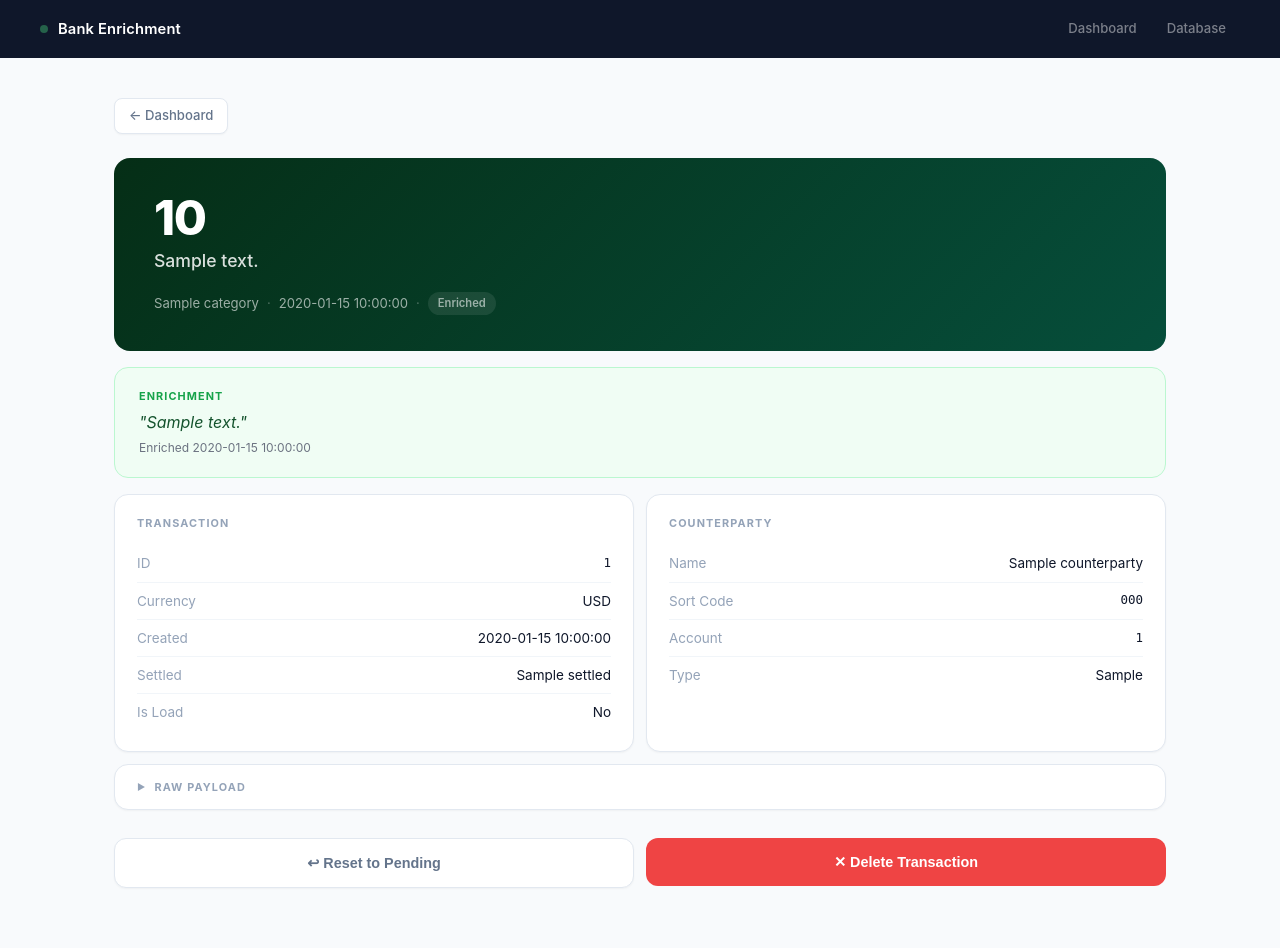
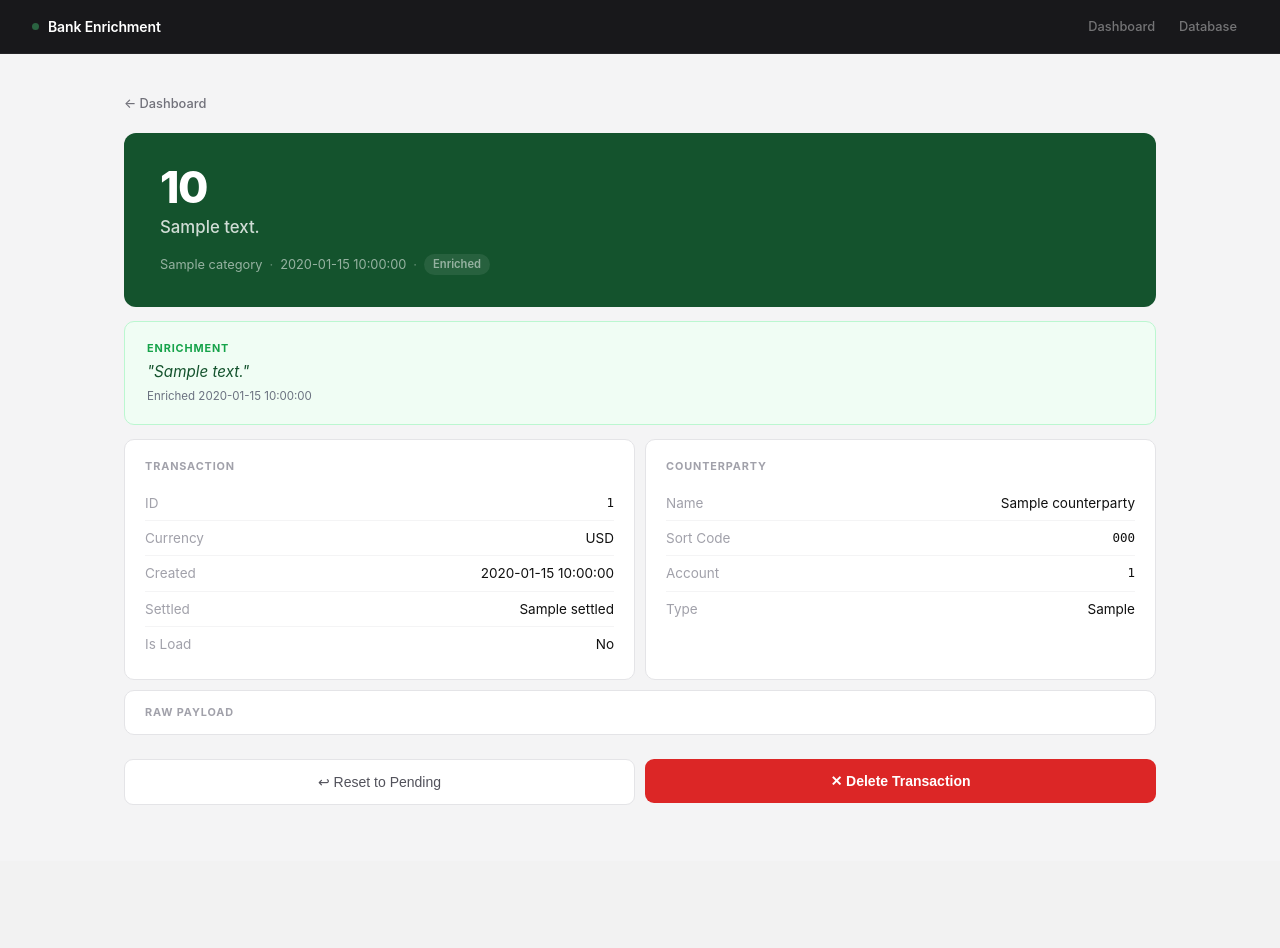
Before and after one commit to Samuel-Mason-git/bank-enrichment, a FastAPI app: template src/server_scripts/templates/transaction.html in a window 1280 px wide. After the commit the page ends 805 px from the top, so only its background shows below. Run offline with FastAPI, Linux system fonts and the light colour scheme; the template is opened without the code that fills it: most values are stand-ins (such as "Sample title", 1, 10 or a date in 2020).

Commit message:
Dependancies added

```diff
--- a/pyproject.toml
+++ b/pyproject.toml
@@ -16,6 +16,7 @@ dependencies = [
     "duckdb (>=1.5.2,<2.0.0)",
     "jinja2 (>=3.1.0,<4.0.0)",
     "aiofiles (>=24.0.0,<25.0.0)",
+    "python-multipart (>=0.0.9)",
     "telegram (>=0.0.1,<0.0.2)"
 ]
 
--- a/src/server_scripts/static/style.css
+++ b/src/server_scripts/static/style.css
@@ -1,36 +1,22 @@
 *, *::before, *::after { box-sizing: border-box; margin: 0; padding: 0; }
-
-:root {
-    --bg:           #f8fafc;
-    --surface:      #ffffff;
-    --border:       #e2e8f0;
-    --border-light: #f1f5f9;
-    --text:         #0f172a;
-    --text-muted:   #64748b;
-    --text-faint:   #94a3b8;
-    --accent:       #6366f1;
-    --pending:      #f59e0b;
-    --enriched:     #8b5cf6;
-    --processed:    #10b981;
-    --danger:       #ef4444;
-}
 
 body {
     font-family: -apple-system, BlinkMacSystemFont, 'Segoe UI', sans-serif;
-    background: var(--bg);
-    color: var(--text);
+    background: #f4f4f5;
+    color: #111;
     min-height: 100vh;
     line-height: 1.5;
 }
 
-/* ── Header ───────────────────────────────────────────── */
+/* ── Header ─────────────────────────────────────────────────── */
 header {
-    background: #0f172a;
-    padding: 0 40px;
+    height: 54px;
+    background: #18181b;
+    border-bottom: 1px solid rgba(255,255,255,0.05);
     display: flex;
     align-items: center;
     justify-content: space-between;
-    height: 58px;
+    padding: 0 32px;
     position: sticky;
     top: 0;
     z-index: 50;
@@ -39,23 +25,22 @@ header {
 .header-brand {
     display: flex;
     align-items: center;
-    gap: 10px;
+    gap: 9px;
 }
 
 header h1 {
-    font-size: 0.92rem;
+    font-size: 0.875rem;
     font-weight: 600;
-    letter-spacing: 0.01em;
-    color: white;
+    color: #fff;
+    letter-spacing: -0.01em;
 }
 
 .dot {
-    width: 8px;
-    height: 8px;
+    width: 7px;
+    height: 7px;
     background: #4ade80;
     border-radius: 50%;
     animation: pulse 2s infinite;
-    flex-shrink: 0;
 }
 
 @keyframes pulse {
@@ -63,481 +48,431 @@ header h1 {
     50%       { opacity: 0.3; }
 }
 
-.header-nav {
-    display: flex;
-    align-items: center;
-    gap: 2px;
-}
+.header-nav { display: flex; gap: 2px; }
 
 .nav-link {
-    padding: 6px 14px;
-    border-radius: 8px;
-    font-size: 0.82rem;
+    font-size: 0.8rem;
     font-weight: 500;
-    color: rgba(255,255,255,0.45);
+    color: rgba(255,255,255,0.4);
+    padding: 5px 11px;
+    border-radius: 6px;
     text-decoration: none;
-    transition: all 0.12s;
+    transition: color 0.1s;
 }
-.nav-link:hover       { color: white; background: rgba(255,255,255,0.08); text-decoration: none; }
-.nav-link.active      { color: white; background: rgba(255,255,255,0.12); }
+.nav-link:hover  { color: rgba(255,255,255,0.8); text-decoration: none; }
+.nav-link.active { color: #fff; background: rgba(255,255,255,0.1); }
 
-/* ── Layout ───────────────────────────────────────────── */
+/* ── Main container ─────────────────────────────────────────── */
 main {
-    max-width: 1100px;
-    margin: 40px auto;
+    max-width: 1080px;
+    margin: 36px auto;
     padding: 0 24px;
 }
 
-/* ── Section labels ───────────────────────────────────── */
+/* ── Section labels ─────────────────────────────────────────── */
 .section-label {
     font-size: 0.68rem;
+    font-weight: 700;
     text-transform: uppercase;
-    letter-spacing: 0.1em;
-    color: var(--text-faint);
-    font-weight: 700;
+    letter-spacing: 0.08em;
+    color: #a1a1aa;
     margin-bottom: 10px;
-    margin-top: 36px;
+    margin-top: 32px;
 }
 .section-label:first-child { margin-top: 0; }
 
-/* ── Stat cards ───────────────────────────────────────── */
+/* ── Stat cards ─────────────────────────────────────────────── */
 .stats {
     display: grid;
-    grid-template-columns: repeat(auto-fit, minmax(160px, 1fr));
+    grid-template-columns: repeat(auto-fit, minmax(150px, 1fr));
     gap: 10px;
     margin-bottom: 10px;
 }
 
 .stat-card {
-    background: var(--surface);
-    border-radius: 14px;
-    padding: 20px 22px 18px;
-    border: 1px solid var(--border);
-    box-shadow: 0 1px 2px rgba(0,0,0,0.04);
-    position: relative;
-    overflow: hidden;
+    background: #fff;
+    border-radius: 10px;
+    padding: 18px 20px;
+    border: 1px solid #e4e4e7;
+    border-left: 3px solid #d4d4d8;
 }
-.stat-card::after {
-    content: '';
-    position: absolute;
-    top: 0; left: 0; right: 0;
-    height: 3px;
-    border-radius: 14px 14px 0 0;
-}
-.stat-card.total::after    { background: #334155; }
-.stat-card.pending::after  { background: var(--pending); }
-.stat-card.enriched::after { background: var(--enriched); }
-.stat-card.processed::after{ background: var(--processed); }
+.stat-card.total    { border-left-color: #27272a; }
+.stat-card.pending  { border-left-color: #f59e0b; }
+.stat-card.enriched { border-left-color: #8b5cf6; }
+.stat-card.processed{ border-left-color: #10b981; }
 
 .stat-card .value {
-    font-size: 2rem;
+    font-size: 1.875rem;
     font-weight: 700;
     line-height: 1;
+    letter-spacing: -0.02em;
+    color: #111;
     margin-bottom: 5px;
-    letter-spacing: -0.02em;
 }
 .stat-card .label {
     font-size: 0.68rem;
+    font-weight: 600;
     text-transform: uppercase;
-    letter-spacing: 0.1em;
-    color: var(--text-faint);
-    font-weight: 600;
+    letter-spacing: 0.08em;
+    color: #a1a1aa;
 }
 
-/* ── Cards ────────────────────────────────────────────── */
+/* ── Card container ─────────────────────────────────────────── */
 .card {
-    background: var(--surface);
-    border-radius: 14px;
-    border: 1px solid var(--border);
-    box-shadow: 0 1px 2px rgba(0,0,0,0.04);
+    background: #fff;
+    border-radius: 10px;
+    border: 1px solid #e4e4e7;
     overflow: hidden;
     margin-bottom: 10px;
 }
 
-/* ── Tables ───────────────────────────────────────────── */
-table {
-    width: 100%;
-    border-collapse: collapse;
-    font-size: 0.875rem;
-}
+/* ── Tables ─────────────────────────────────────────────────── */
+table { width: 100%; border-collapse: collapse; font-size: 0.875rem; }
 
 th {
     text-align: left;
-    padding: 11px 22px;
+    padding: 10px 20px;
     font-size: 0.68rem;
+    font-weight: 700;
     text-transform: uppercase;
-    letter-spacing: 0.08em;
-    color: var(--text-faint);
-    font-weight: 700;
-    background: #fafbfc;
-    border-bottom: 1px solid var(--border-light);
+    letter-spacing: 0.07em;
+    color: #a1a1aa;
+    background: #fafafa;
+    border-bottom: 1px solid #f0f0f0;
     white-space: nowrap;
 }
 
 td {
-    padding: 13px 22px;
-    border-bottom: 1px solid var(--border-light);
-    color: #334155;
+    padding: 13px 20px;
+    border-bottom: 1px solid #f4f4f5;
+    color: #3f3f46;
     vertical-align: middle;
 }
 
-tr:last-child td     { border-bottom: none; }
-tr:hover td          { background: #fafbfc; }
+tr:last-child td { border-bottom: none; }
+tr:hover td      { background: #fafafa; }
 
-/* ── Badges ───────────────────────────────────────────── */
+/* ── Badges ─────────────────────────────────────────────────── */
 .badge {
     display: inline-flex;
     align-items: center;
-    padding: 3px 10px;
+    padding: 2px 9px;
     border-radius: 20px;
     font-size: 0.7rem;
     font-weight: 600;
     text-transform: capitalize;
-    white-space: nowrap;
 }
 .badge.pending   { background: #fef3c7; color: #92400e; }
 .badge.enriched  { background: #ede9fe; color: #5b21b6; }
 .badge.processed { background: #d1fae5; color: #065f46; }
 
-/* ── Links ────────────────────────────────────────────── */
-a { color: var(--accent); text-decoration: none; }
+/* ── Links ──────────────────────────────────────────────────── */
+a { color: #6366f1; text-decoration: none; }
 a:hover { text-decoration: underline; }
 
 .back {
     display: inline-flex;
     align-items: center;
-    gap: 6px;
-    font-size: 0.82rem;
+    gap: 5px;
+    font-size: 0.8rem;
     font-weight: 500;
-    color: var(--text-muted);
+    color: #71717a;
     text-decoration: none;
-    padding: 7px 14px;
-    border-radius: 8px;
-    border: 1px solid var(--border);
-    background: var(--surface);
-    transition: all 0.12s;
-    margin-bottom: 24px;
-    box-shadow: 0 1px 2px rgba(0,0,0,0.04);
+    margin-bottom: 20px;
+    transition: color 0.1s;
 }
-.back:hover { color: var(--text); border-color: #cbd5e1; text-decoration: none; }
+.back:hover { color: #27272a; text-decoration: none; }
 
 .empty {
     text-align: center;
-    padding: 52px;
-    color: var(--text-faint);
+    padding: 48px;
+    color: #a1a1aa;
     font-size: 0.875rem;
 }
 
-.mono { font-family: 'SF Mono', 'Fira Code', 'Cascadia Code', monospace; font-size: 0.78rem; }
+.mono { font-family: 'SF Mono', 'Cascadia Code', 'Fira Code', monospace; font-size: 0.78rem; }
 
-/* ── Row action buttons ───────────────────────────────── */
+/* ── Row action buttons ─────────────────────────────────────── */
 .row-actions {
     display: flex;
-    gap: 8px;
     align-items: center;
+    gap: 6px;
     justify-content: flex-end;
 }
 
 .btn-row-enrich {
-    display: inline-flex;
-    align-items: center;
-    gap: 4px;
-    padding: 5px 13px;
-    border-radius: 20px;
-    border: 1.5px solid #fbbf24;
+    padding: 4px 10px;
+    border-radius: 5px;
+    border: none;
     font-size: 0.72rem;
-    font-weight: 600;
+    font-weight: 500;
     cursor: pointer;
-    background: #fffbeb;
-    color: #92400e;
-    transition: all 0.12s;
-    white-space: nowrap;
-    line-height: 1;
+    background: #fef3c7;
+    color: #78350f;
+    transition: background 0.1s;
 }
-.btn-row-enrich:hover { background: #fef3c7; border-color: #f59e0b; }
+.btn-row-enrich:hover { background: #fde68a; }
 
 .btn-row-delete {
-    display: inline-flex;
+    width: 26px;
+    height: 26px;
+    border-radius: 5px;
+    border: none;
+    font-size: 0.8rem;
+    cursor: pointer;
+    background: transparent;
+    color: #d4d4d8;
+    display: flex;
     align-items: center;
     justify-content: center;
-    width: 28px;
-    height: 28px;
-    border-radius: 50%;
-    border: 1.5px solid #fca5a5;
-    font-size: 0.75rem;
-    cursor: pointer;
-    background: white;
-    color: #dc2626;
-    transition: all 0.12s;
-    flex-shrink: 0;
+    transition: all 0.1s;
 }
-.btn-row-delete:hover { background: #fee2e2; border-color: #f87171; }
+.btn-row-delete:hover { background: #fee2e2; color: #dc2626; }
 
-/* ── Enrich modal ─────────────────────────────────────── */
+/* ── Enrich modal ───────────────────────────────────────────── */
 .modal-overlay {
     position: fixed;
     top: 0; left: 0;
     width: 100%; height: 100%;
-    background: rgba(10, 10, 25, 0.6);
-    backdrop-filter: blur(6px);
-    -webkit-backdrop-filter: blur(6px);
+    background: rgba(0,0,0,0.45);
     display: flex;
     align-items: center;
     justify-content: center;
     z-index: 1000;
-    padding: 24px;
+    padding: 20px;
 }
 
 .modal-box {
-    background: white;
-    border-radius: 20px;
-    padding: 36px;
+    background: #fff;
+    border-radius: 14px;
+    padding: 30px;
     width: 100%;
-    max-width: 460px;
-    box-shadow: 0 32px 80px rgba(0,0,0,0.25), 0 4px 16px rgba(0,0,0,0.08);
-    animation: modal-in 0.18s cubic-bezier(0.34, 1.2, 0.64, 1);
-}
-
-@keyframes modal-in {
-    from { opacity: 0; transform: scale(0.94) translateY(10px); }
-    to   { opacity: 1; transform: scale(1)    translateY(0); }
+    max-width: 440px;
+    box-shadow: 0 20px 48px rgba(0,0,0,0.18), 0 4px 12px rgba(0,0,0,0.08);
 }
 
 .modal-title {
-    font-size: 1.1rem;
+    font-size: 1rem;
     font-weight: 700;
-    color: var(--text);
-    margin-bottom: 4px;
+    color: #111;
+    margin-bottom: 3px;
 }
 
 .modal-tx-id {
-    font-family: 'SF Mono', 'Fira Code', monospace;
-    font-size: 0.72rem;
-    color: var(--text-faint);
-    margin-bottom: 22px;
+    font-family: 'SF Mono', 'Cascadia Code', monospace;
+    font-size: 0.7rem;
+    color: #a1a1aa;
+    margin-bottom: 20px;
     word-break: break-all;
 }
 
 .modal-textarea {
     width: 100%;
-    border: 1.5px solid var(--border);
-    border-radius: 10px;
-    padding: 13px 16px;
-    font-size: 0.9rem;
+    border: 1px solid #e4e4e7;
+    border-radius: 8px;
+    padding: 11px 14px;
+    font-size: 0.875rem;
     font-family: inherit;
     resize: none;
     outline: none;
-    color: var(--text);
-    line-height: 1.55;
-    transition: border-color 0.15s, box-shadow 0.15s;
+    color: #111;
+    line-height: 1.5;
+    transition: border-color 0.1s, box-shadow 0.1s;
 }
 .modal-textarea:focus {
-    border-color: var(--accent);
-    box-shadow: 0 0 0 3px rgba(99,102,241,0.1);
+    border-color: #6366f1;
+    box-shadow: 0 0 0 3px rgba(99,102,241,0.12);
 }
-.modal-textarea::placeholder { color: var(--text-faint); }
+.modal-textarea::placeholder { color: #a1a1aa; }
 
 .modal-footer {
     display: flex;
     justify-content: flex-end;
-    gap: 10px;
-    margin-top: 18px;
+    gap: 8px;
+    margin-top: 16px;
 }
 
 .btn-modal-cancel {
-    padding: 9px 20px;
-    border-radius: 10px;
-    border: 1.5px solid var(--border);
-    font-size: 0.85rem;
-    font-weight: 600;
+    padding: 8px 16px;
+    border-radius: 7px;
+    border: 1px solid #e4e4e7;
+    font-size: 0.82rem;
+    font-weight: 500;
     cursor: pointer;
-    background: white;
-    color: var(--text-muted);
-    transition: all 0.12s;
+    background: #fff;
+    color: #71717a;
+    transition: background 0.1s;
 }
-.btn-modal-cancel:hover { background: var(--bg); border-color: #cbd5e1; color: var(--text); }
+.btn-modal-cancel:hover { background: #fafafa; }
 
 .btn-enrich-submit {
-    padding: 9px 24px;
-    border-radius: 10px;
+    padding: 8px 18px;
+    border-radius: 7px;
     border: none;
-    font-size: 0.85rem;
+    font-size: 0.82rem;
     font-weight: 600;
     cursor: pointer;
     background: #f59e0b;
-    color: white;
-    transition: background 0.12s;
+    color: #fff;
+    transition: background 0.1s;
 }
 .btn-enrich-submit:hover { background: #d97706; }
 
-/* ── Transaction page ─────────────────────────────────── */
+/* ── Transaction hero ───────────────────────────────────────── */
 .tx-hero {
-    border-radius: 16px;
-    padding: 36px 40px;
-    margin-bottom: 16px;
-    color: white;
+    border-radius: 12px;
+    padding: 32px 36px;
+    margin-bottom: 14px;
+    color: #fff;
 }
-.tx-hero.debit  { background: linear-gradient(135deg, #0f172a 0%, #1e1b4b 100%); }
-.tx-hero.credit { background: linear-gradient(135deg, #052e16 0%, #064e3b 100%); }
+.tx-hero.debit  { background: #18181b; }
+.tx-hero.credit { background: #14532d; }
 
 .tx-hero-amount {
-    font-size: 3rem;
+    font-size: 2.75rem;
     font-weight: 800;
     letter-spacing: -0.03em;
+    line-height: 1;
     margin-bottom: 6px;
-    line-height: 1;
 }
 .tx-hero-desc {
-    font-size: 1.1rem;
+    font-size: 1.05rem;
     font-weight: 500;
-    opacity: 0.85;
-    margin-bottom: 18px;
+    opacity: 0.8;
+    margin-bottom: 14px;
 }
 .tx-hero-meta {
     display: flex;
     align-items: center;
-    gap: 8px;
-    font-size: 0.82rem;
-    opacity: 0.6;
+    gap: 7px;
+    font-size: 0.8rem;
+    opacity: 0.55;
 }
-.dot-sep { opacity: 0.5; }
-.tx-hero .badge {
-    opacity: 1;
-    background: rgba(255,255,255,0.15);
-    color: white;
-}
+.dot-sep { opacity: 0.6; }
+.tx-hero .badge { opacity: 1; background: rgba(255,255,255,0.15); color: #fff; }
 
+/* ── Enrichment card ────────────────────────────────────────── */
 .enrichment-card {
     background: #f0fdf4;
     border: 1px solid #bbf7d0;
-    border-radius: 14px;
-    padding: 20px 24px;
-    margin-bottom: 16px;
+    border-radius: 10px;
+    padding: 18px 22px;
+    margin-bottom: 14px;
 }
 .enrichment-label {
     font-size: 0.68rem;
+    font-weight: 700;
     text-transform: uppercase;
-    letter-spacing: 0.1em;
+    letter-spacing: 0.08em;
     color: #16a34a;
-    font-weight: 700;
-    margin-bottom: 6px;
+    margin-bottom: 5px;
 }
 .enrichment-context {
-    font-size: 1rem;
+    font-size: 0.95rem;
     color: #14532d;
     font-style: italic;
+    line-height: 1.5;
     margin-bottom: 4px;
-    line-height: 1.55;
 }
-.enrichment-meta {
-    font-size: 0.75rem;
-    color: #6b7280;
-}
+.enrichment-meta { font-size: 0.72rem; color: #6b7280; }
 
+/* ── Detail grid ────────────────────────────────────────────── */
 .detail-grid {
     display: grid;
-    grid-template-columns: repeat(auto-fit, minmax(260px, 1fr));
-    gap: 12px;
-    margin-bottom: 12px;
+    grid-template-columns: repeat(auto-fit, minmax(250px, 1fr));
+    gap: 10px;
+    margin-bottom: 10px;
 }
 
 .detail-card {
-    background: var(--surface);
-    border-radius: 14px;
-    padding: 20px 22px;
-    border: 1px solid var(--border);
-    box-shadow: 0 1px 2px rgba(0,0,0,0.04);
+    background: #fff;
+    border-radius: 10px;
+    padding: 18px 20px;
+    border: 1px solid #e4e4e7;
 }
 .detail-card-title {
     font-size: 0.68rem;
+    font-weight: 700;
     text-transform: uppercase;
-    letter-spacing: 0.1em;
-    color: var(--text-faint);
-    font-weight: 700;
-    margin-bottom: 14px;
+    letter-spacing: 0.08em;
+    color: #a1a1aa;
+    margin-bottom: 12px;
 }
 .detail-row {
     display: flex;
     justify-content: space-between;
     align-items: center;
-    padding: 8px 0;
-    border-bottom: 1px solid var(--border-light);
+    padding: 7px 0;
+    border-bottom: 1px solid #f4f4f5;
     font-size: 0.845rem;
-    gap: 16px;
+    gap: 14px;
 }
-.detail-row:last-child              { border-bottom: none; }
-.detail-row > span:first-child      { color: var(--text-faint); white-space: nowrap; }
-.detail-row > span:last-child       { text-align: right; color: var(--text); word-break: break-word; }
+.detail-row:last-child         { border-bottom: none; }
+.detail-row > span:first-child { color: #a1a1aa; white-space: nowrap; }
+.detail-row > span:last-child  { text-align: right; color: #111; word-break: break-word; }
 
+/* ── Raw payload ────────────────────────────────────────────── */
 .raw-section {
-    background: var(--surface);
-    border-radius: 14px;
-    border: 1px solid var(--border);
+    background: #fff;
+    border-radius: 10px;
+    border: 1px solid #e4e4e7;
     overflow: hidden;
-    margin-bottom: 12px;
-    box-shadow: 0 1px 2px rgba(0,0,0,0.04);
+    margin-bottom: 10px;
 }
 .raw-section summary {
-    padding: 14px 22px;
+    padding: 13px 20px;
     font-size: 0.68rem;
+    font-weight: 700;
     text-transform: uppercase;
-    letter-spacing: 0.1em;
-    color: var(--text-faint);
-    font-weight: 700;
+    letter-spacing: 0.08em;
+    color: #a1a1aa;
     cursor: pointer;
     user-select: none;
     list-style: none;
-    display: flex;
-    align-items: center;
-    gap: 8px;
-    transition: color 0.12s;
 }
 .raw-section summary::-webkit-details-marker { display: none; }
-.raw-section summary::before { content: '▶'; font-size: 0.55rem; transition: transform 0.15s; }
-details[open] > .raw-section summary::before { transform: rotate(90deg); }
-.raw-section summary:hover { color: var(--text-muted); }
-
+.raw-section summary:hover { color: #71717a; }
 pre.raw {
-    padding: 0 22px 20px;
-    font-size: 0.78rem;
-    line-height: 1.75;
+    padding: 0 20px 18px;
+    font-size: 0.775rem;
+    line-height: 1.7;
     overflow-x: auto;
-    color: #475569;
+    color: #52525b;
 }
 
+/* ── Bottom action buttons ──────────────────────────────────── */
 .tx-bottom-actions {
     display: flex;
-    gap: 12px;
-    margin-top: 28px;
-    margin-bottom: 60px;
+    gap: 10px;
+    margin-top: 24px;
+    margin-bottom: 56px;
 }
 .tx-bottom-actions form { flex: 1; }
 
 .btn-action-reset {
     width: 100%;
-    padding: 16px 24px;
-    border-radius: 12px;
-    border: 1.5px solid var(--border);
-    font-size: 0.9rem;
-    font-weight: 600;
+    padding: 14px;
+    border-radius: 9px;
+    border: 1px solid #e4e4e7;
+    font-size: 0.875rem;
+    font-weight: 500;
     cursor: pointer;
-    background: var(--surface);
-    color: var(--text-muted);
-    transition: all 0.15s;
-    box-shadow: 0 1px 2px rgba(0,0,0,0.04);
+    background: #fff;
+    color: #52525b;
+    transition: background 0.1s;
 }
-.btn-action-reset:hover { background: var(--bg); border-color: #cbd5e1; color: var(--text); }
+.btn-action-reset:hover { background: #fafafa; }
 
 .btn-action-delete {
     width: 100%;
-    padding: 16px 24px;
-    border-radius: 12px;
+    padding: 14px;
+    border-radius: 9px;
     border: none;
-    font-size: 0.9rem;
+    font-size: 0.875rem;
     font-weight: 600;
     cursor: pointer;
-    background: #ef4444;
-    color: white;
-    transition: background 0.15s;
+    background: #dc2626;
+    color: #fff;
+    transition: background 0.1s;
 }
-.btn-action-delete:hover { background: #dc2626; }
+.btn-action-delete:hover { background: #b91c1c; }
```
Also changed, not shown: 1 other file.
